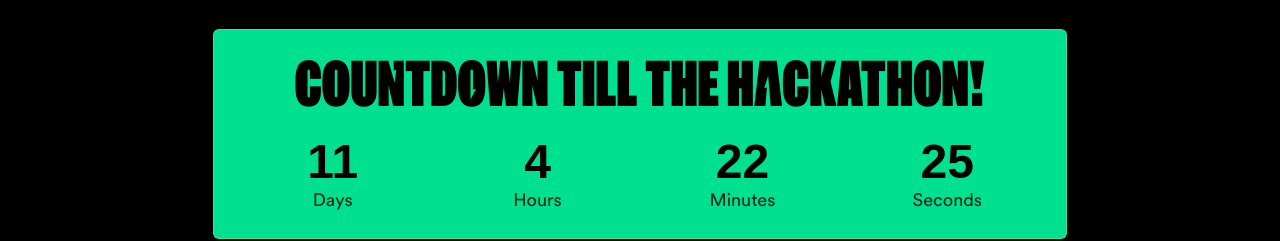
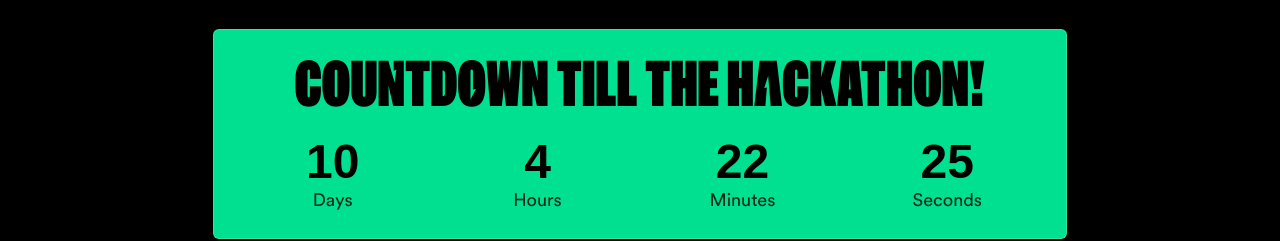
Before and after one commit to ShresthaSwapnil/MVIC_Hackathon, a React (Vite) app: page / in a window 1280 px wide. Shown: the part 6180-6421 px from the top of the page. Built offline with nearby package versions, Linux system fonts and the light colour scheme.

Commit message:
Time and Bug Fixes

```diff
--- a/src/components/Contact.jsx
+++ b/src/components/Contact.jsx
@@ -40,7 +40,7 @@ const Contact = () => {
 
           <AnimatedTitle
             title="let&#39;s b<b>u</b>ild the <br /> new era of <br /> i<b>n</b>novation t<b>o</b>gether."
-            className="special-font !md:text-[6rem] w-full font-zentry !text-5xl !font-black !leading-[.9]"
+            className="special-font !md:text-[6rem] w-full font-zentry !text-3xl !font-black !leading-[.9]"
           />
 
           <Button
--- a/src/components/Countdown.jsx
+++ b/src/components/Countdown.jsx
@@ -1,7 +1,7 @@
 import { useState, useEffect } from "react";
 
 const Countdown = () => {
-  const targetDate = new Date("2024-12-11T09:00:00").getTime();
+  const targetDate = new Date("2024-12-10T09:00:00").getTime();
   const [timeLeft, setTimeLeft] = useState(calculateTimeLeft());
 
   useEffect(() => {
--- a/src/components/Features.jsx
+++ b/src/components/Features.jsx
@@ -64,7 +64,7 @@ export const BentoCard = ({ src, title, description, textCol }) => {
       />
       <div className={textCol}>
         <div>
-          <h1 className="bento-title special-font">{title}</h1>
+          <h1 className="bento-title special-font max-sm:text-2xl">{title}</h1>
           {description && (
             <p className="mt-3 max-w-68 text-xs md:text-base">{description}</p>
           )}
```
